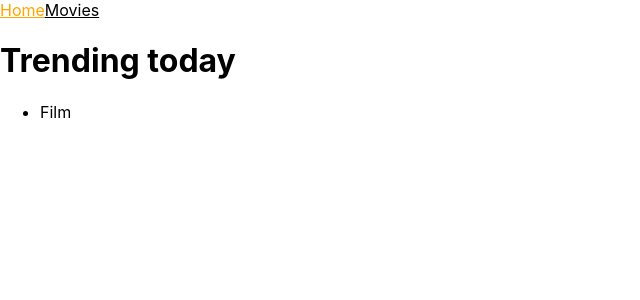
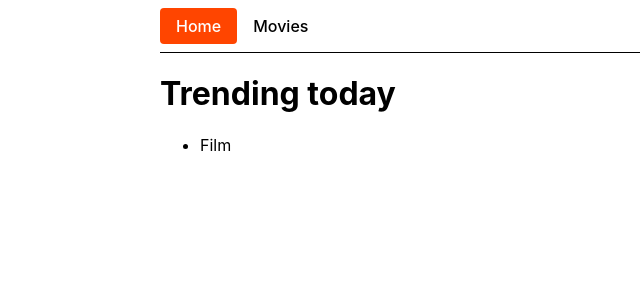
Before and after one commit to GeryMarkury/movies, a React (Create React App) app: page / in a window 1280 px wide. Shown: the top 300 px of the page, without its empty margins (0-640 px from the left). Built offline with nearby package versions, Linux system fonts and the light colour scheme.

Commit message:
Add shared layout

```diff
--- a/src/components/App.jsx
+++ b/src/components/App.jsx
@@ -1,37 +1,25 @@
-import { Routes, Route, NavLink } from "react-router-dom";
+import { Routes, Route} from "react-router-dom";
 import { Home } from "./pages/Home/Home";
 import { Movies } from "./pages/Movies/Movies";
 import { MovieDetails } from "./pages/MovieDetails/MovieDetails";
 import { NotFound } from "./pages/NotFound/NotFound";
 import { Cast } from "./Cast/Cast";
 import { Reviews } from "./Reviews/Reviews";
-import styled from "styled-components";
-
-const StyledLink = styled(NavLink)`
-  color: black;
-
-  &.active {
-    color: orange;
-  }
-`;
+import { SharedLayout } from "./SharedLayout/SharedLayout";
 
 export const App = () => {
   return (
     <div>
-      <nav>
-        <StyledLink to="/" end>
-          Home
-        </StyledLink>
-        <StyledLink to="/movies">Movies</StyledLink>
-      </nav>
       <Routes>
-         <Route path="/" element={<Home />} />
+          <Route path="/" element={<SharedLayout />}>
+         <Route index element={<Home />} />
         <Route path="/movies" element={<Movies />} />
         <Route path="/movie/:movieId" element={<MovieDetails />}>
           <Route path="cast" element={<Cast />} />
           <Route path="reviews" element={<Reviews />} />
           </Route>
-        <Route path="*" element={<NotFound />} />
+          <Route path="*" element={<NotFound />} />
+          </Route>
       </Routes>
     </div>
   );
--- /dev/null
+++ b/src/components/SharedLayout/SharedLayout.jsx
@@ -0,0 +1,18 @@
+import { Outlet } from "react-router-dom";
+import { Container, Header, Link } from "./SharedLayout.styled";
+
+export const SharedLayout = () => {
+  return (
+    <Container>
+      <Header>
+        <nav>
+        <Link to="/" end>
+          Home
+        </Link>
+        <Link to="/movies">Movies</Link>
+      </nav>
+      </Header>
+      <Outlet />
+    </Container>
+  );
+};
--- /dev/null
+++ b/src/components/SharedLayout/SharedLayout.styled.js
@@ -0,0 +1,35 @@
+import styled from "styled-components";
+import { NavLink } from "react-router-dom";
+
+export const Container = styled.div`
+  max-width: 960px;
+  margin: 0 auto;
+  padding: 0 16px;
+`;
+
+export const Header = styled.header`
+  display: flex;
+  align-items: center;
+  justify-content: space-between;
+  gap: 12px;
+  padding: 8px 0;
+  margin-bottom: 16px;
+  border-bottom: 1px solid black;
+
+  > nav {
+    display: flex;
+  }
+`;
+
+export const Link = styled(NavLink)`
+  padding: 8px 16px;
+  border-radius: 4px;
+  text-decoration: none;
+  color: black;
+  font-weight: 500;
+
+  &.active {
+    color: white;
+    background-color: orangered;
+  }
+`;
```
